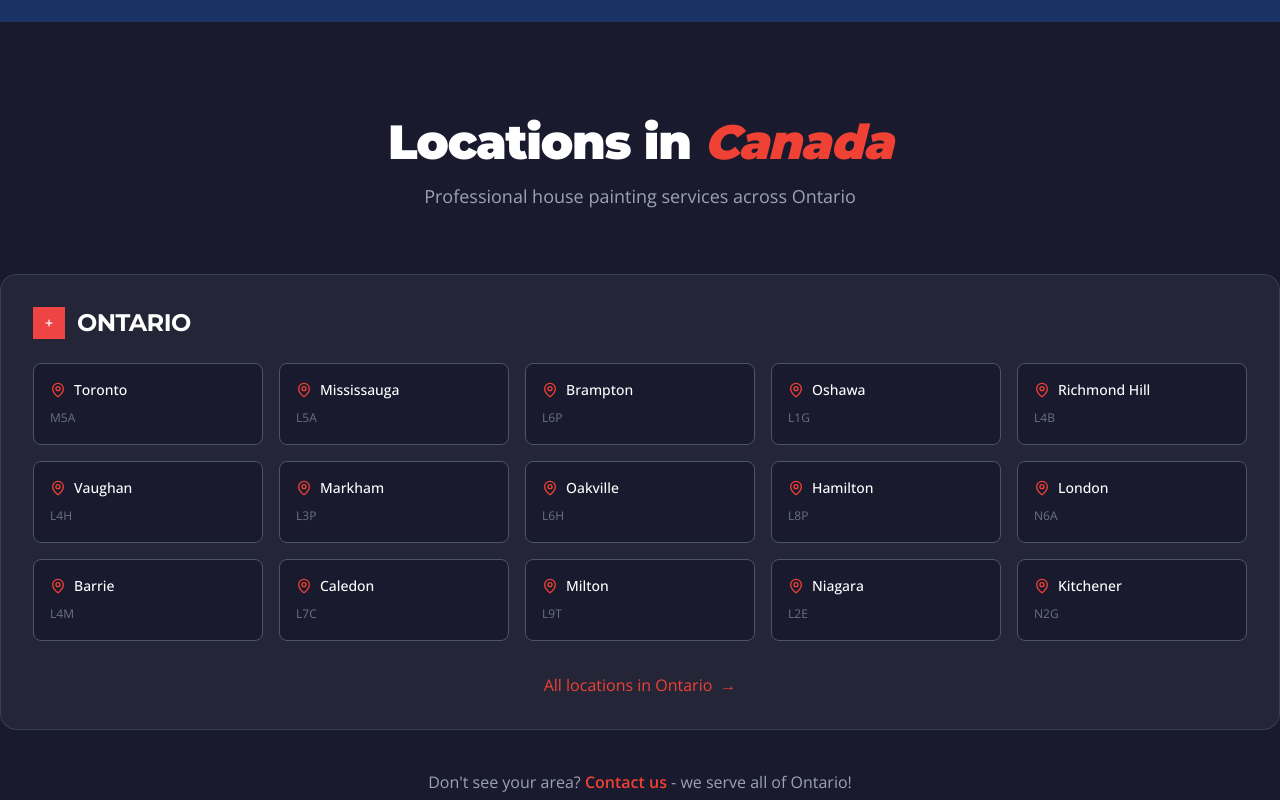
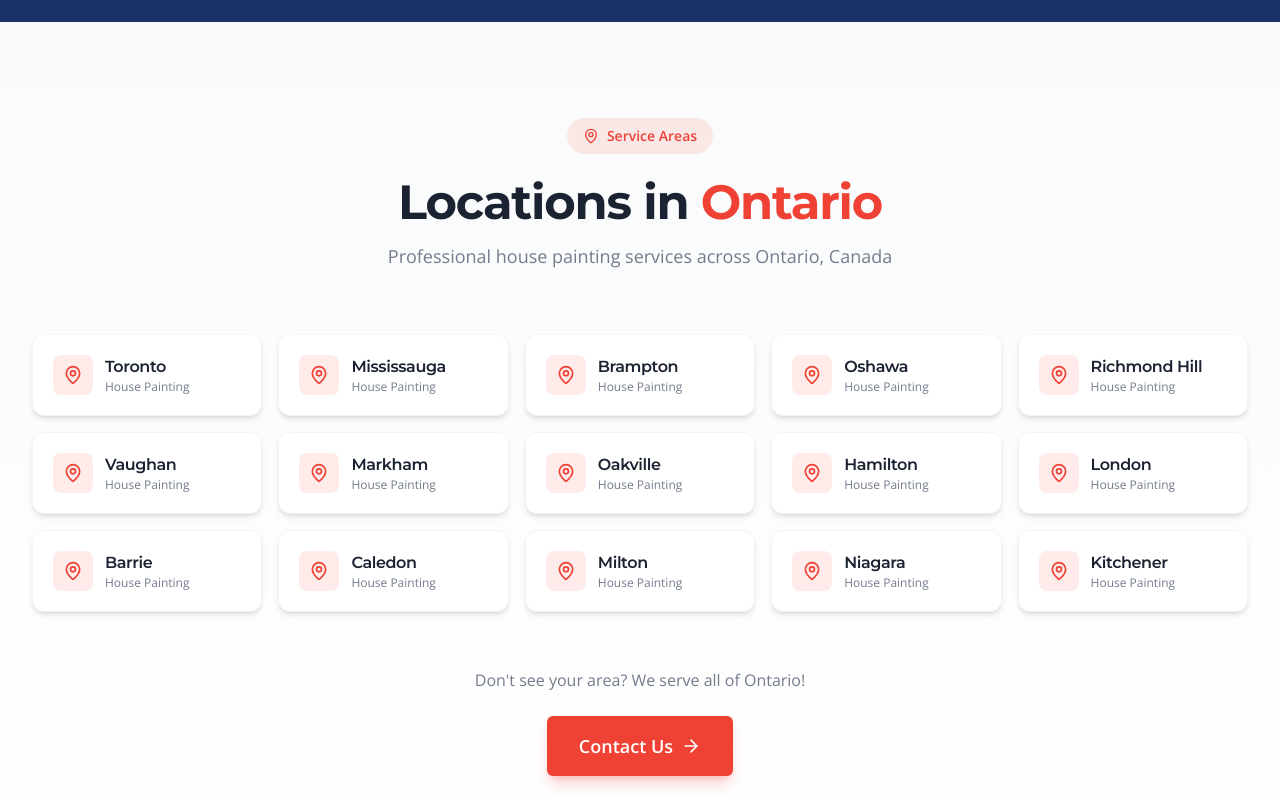
Before and after one commit to bhumi-31/HousePainting-Website, a React (Vite) app in the folder paint-frontend/: page / in a window 1280 px wide. Shown: the part 3660-4460 px from the top of the page. Built offline with nearby package versions, Linux system fonts and the light colour scheme; no server answers.

Commit message:
update location ui

```diff
--- a/paint-frontend/src/components/home/LocationsSection.jsx
+++ b/paint-frontend/src/components/home/LocationsSection.jsx
@@ -1,46 +1,41 @@
-import { MapPin } from "lucide-react";
+import { MapPin, ArrowRight } from "lucide-react";
 import { Link } from "react-router-dom";
 
+// Locations data with postal codes (for search validation) - not displayed
 const locations = [
-    { name: "Toronto", postalCode: "M5A" },
-    { name: "Mississauga", postalCode: "L5A" },
-    { name: "Brampton", postalCode: "L6P" },
-    { name: "Oshawa", postalCode: "L1G" },
-    { name: "Richmond Hill", postalCode: "L4B" },
-    { name: "Vaughan", postalCode: "L4H" },
-    { name: "Markham", postalCode: "L3P" },
-    { name: "Oakville", postalCode: "L6H" },
-    { name: "Hamilton", postalCode: "L8P" },
-    { name: "London", postalCode: "N6A" },
-    { name: "Barrie", postalCode: "L4M" },
-    { name: "Caledon", postalCode: "L7C" },
-    { name: "Milton", postalCode: "L9T" },
-    { name: "Niagara", postalCode: "L2E" },
-    { name: "Kitchener", postalCode: "N2G" },
+    { name: "Toronto", postalCodes: ["M5A", "M5B", "M4W", "M6K"] },
+    { name: "Mississauga", postalCodes: ["L5A", "L5B", "L5C", "L5G"] },
+    { name: "Brampton", postalCodes: ["L6P", "L6R", "L6S", "L6T"] },
+    { name: "Oshawa", postalCodes: ["L1G", "L1H", "L1J", "L1K"] },
+    { name: "Richmond Hill", postalCodes: ["L4B", "L4C", "L4E", "L4S"] },
+    { name: "Vaughan", postalCodes: ["L4H", "L4K", "L4L", "L6A"] },
+    { name: "Markham", postalCodes: ["L3P", "L3R", "L3S", "L3T"] },
+    { name: "Oakville", postalCodes: ["L6H", "L6J", "L6K", "L6L"] },
+    { name: "Hamilton", postalCodes: ["L8P", "L8R", "L8S", "L8T"] },
+    { name: "London", postalCodes: ["N6A", "N6B", "N6C", "N6E"] },
+    { name: "Barrie", postalCodes: ["L4M", "L4N", "L9J", "L9S"] },
+    { name: "Caledon", postalCodes: ["L7C", "L7E", "L7K"] },
+    { name: "Milton", postalCodes: ["L9T", "L9E"] },
+    { name: "Niagara", postalCodes: ["L2E", "L2G", "L2H", "L2M"] },
+    { name: "Kitchener", postalCodes: ["N2G", "N2H", "N2M", "N2N"] },
 ];
 
 const LocationsSection = () => {
     return (
-        <section className="py-24 bg-[#1a1a2e]">
+        <section className="section-padding bg-gradient-to-b from-gray-50 to-white">
             <div className="container-custom">
-                {/* Header */}
+                {/* Section Header - Matching ServicesSection style */}
                 <div className="text-center mb-16">
-                    <h2 className="text-4xl md:text-5xl font-heading font-black mb-4">
-                        <span className="text-white">Locations in </span>
-                        <span className="text-accent italic">Canada</span>
+                    <span className="inline-flex items-center gap-2 px-4 py-2 bg-accent/10 text-accent rounded-full text-sm font-semibold mb-4">
+                        <MapPin className="w-4 h-4" />
+                        Service Areas
+                    </span>
+                    <h2 className="text-3xl md:text-4xl lg:text-5xl font-heading font-bold text-foreground mt-2 mb-4">
+                        Locations in <span className="text-accent">Ontario</span>
                     </h2>
-                    <p className="text-gray-400 max-w-2xl mx-auto text-lg">
-                        Professional house painting services across Ontario
+                    <p className="text-muted-foreground max-w-2xl mx-auto text-lg">
+                        Professional house painting services across Ontario, Canada
                     </p>
-                </div>
-
-                {/* Ontario Section */}
-                <div className="bg-[#252538] rounded-2xl p-8 border border-gray-700">
-                    <div className="flex items-center gap-3 mb-6">
-                        <div className="w-8 h-8 bg-red-500 flex items-center justify-center">
-                            <span className="text-white font-bold text-sm">+</span>
-                        </div>
-                        <h3 className="text-2xl font-heading font-bold text-white">ONTARIO</h3>
                 </div>
 
                 {/* Locations Grid */}
@@ -49,42 +44,35 @@ const LocationsSection = () => {
                         <Link
                             key={location.name}
                             to={`/services?location=${location.name.toLowerCase().replace(' ', '-')}`}
-                                className="group bg-[#1a1a2e] hover:bg-accent border border-gray-600 hover:border-accent rounded-lg p-4 transition-all duration-300 transform hover:scale-105"
+                            className="group bg-white rounded-xl p-5 shadow-md hover:shadow-xl border border-gray-100 hover:border-accent transition-all duration-300 transform hover:-translate-y-1 cursor-pointer"
+                            style={{ animationDelay: `${index * 0.05}s` }}
                         >
-                                <div className="flex items-center gap-2 mb-1">
-                                    <MapPin className="w-4 h-4 text-accent group-hover:text-white" />
-                                    <span className="text-white font-medium text-sm group-hover:text-white">
+                            <div className="flex items-center gap-3">
+                                <div className="w-10 h-10 bg-accent/10 group-hover:bg-accent rounded-lg flex items-center justify-center transition-colors duration-300">
+                                    <MapPin className="w-5 h-5 text-accent group-hover:text-white transition-colors duration-300" />
+                                </div>
+                                <div>
+                                    <h3 className="font-heading font-semibold text-foreground group-hover:text-accent transition-colors">
                                         {location.name}
-                                    </span>
+                                    </h3>
+                                    <p className="text-xs text-muted-foreground">House Painting</p>
                                 </div>
-                                <span className="text-gray-500 text-xs group-hover:text-white/70">
-                                    {location.postalCode}
-                                </span>
+                            </div>
                         </Link>
                     ))}
                 </div>
 
-                    {/* All Locations Link */}
-                    <div className="mt-8 text-center">
-                        <Link
-                            to="/contact"
-                            className="inline-flex items-center gap-2 text-accent hover:text-white transition-colors"
-                        >
-                            <span>All locations in Ontario</span>
-                            <span>→</span>
+                {/* Bottom CTA */}
+                <div className="text-center mt-14">
+                    <p className="text-muted-foreground mb-6">
+                        Don't see your area? We serve all of Ontario!
+                    </p>
+                    <Link to="/contact">
+                        <button className="btn-primary inline-flex items-center px-8 py-4 text-lg shadow-lg shadow-accent/25 hover:shadow-accent/40 transition-all">
+                            Contact Us
+                            <ArrowRight className="ml-2 w-5 h-5" />
+                        </button>
                     </Link>
-                    </div>
-                </div>
-
-                {/* Bottom text */}
-                <div className="text-center mt-10">
-                    <p className="text-gray-400">
-                        Don't see your area?{" "}
-                        <Link to="/contact" className="text-accent hover:underline font-semibold">
-                            Contact us
-                        </Link>{" "}
-                        - we serve all of Ontario!
-                    </p>
                 </div>
             </div>
         </section>
```
Lines whose indentation alone changed are shown as unchanged.
